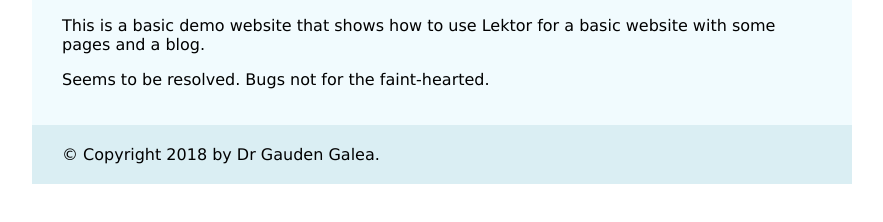
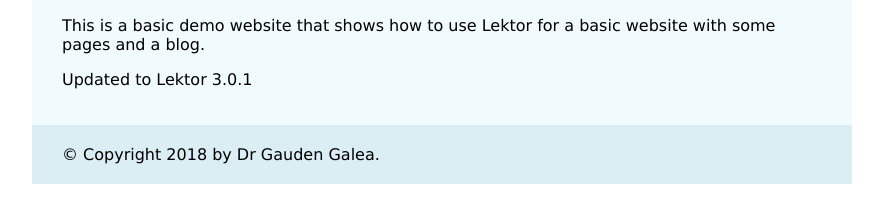
Before and after one commit to gauden/lektory, a plain HTML site: page index.html in a window 1280 px wide. Shown: the part 230-452 px from the top of the page, without its empty margins (198-1081 px from the left). Drawn offline with Linux system fonts and the light colour scheme.

Commit message:
Synchronized build

```diff
--- a/index.html
+++ b/index.html
@@ -23,7 +23,7 @@
   <h2>Welcome to Lektory!</h2>
   <p>This is a basic demo website that shows how to use Lektor for a basic
 website with some pages and a blog.</p>
-<p>Seems to be resolved. Bugs not for the faint-hearted.</p>
+<p>Updated to Lektor 3.0.1</p>
 
 
   </div>
```
